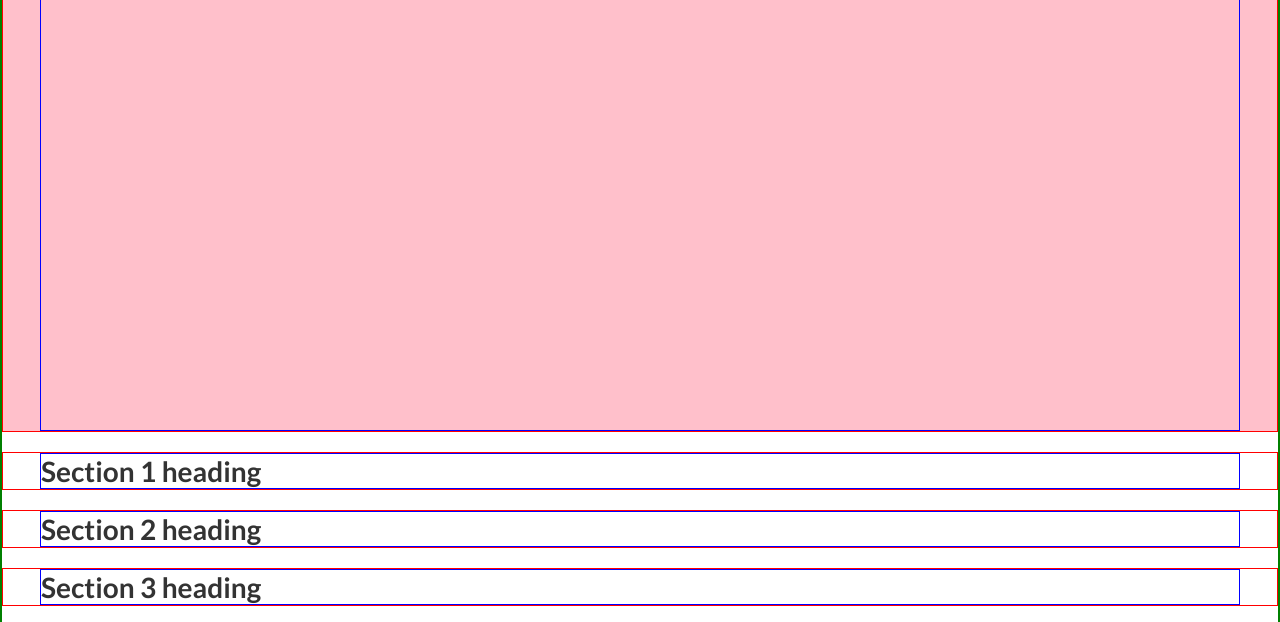
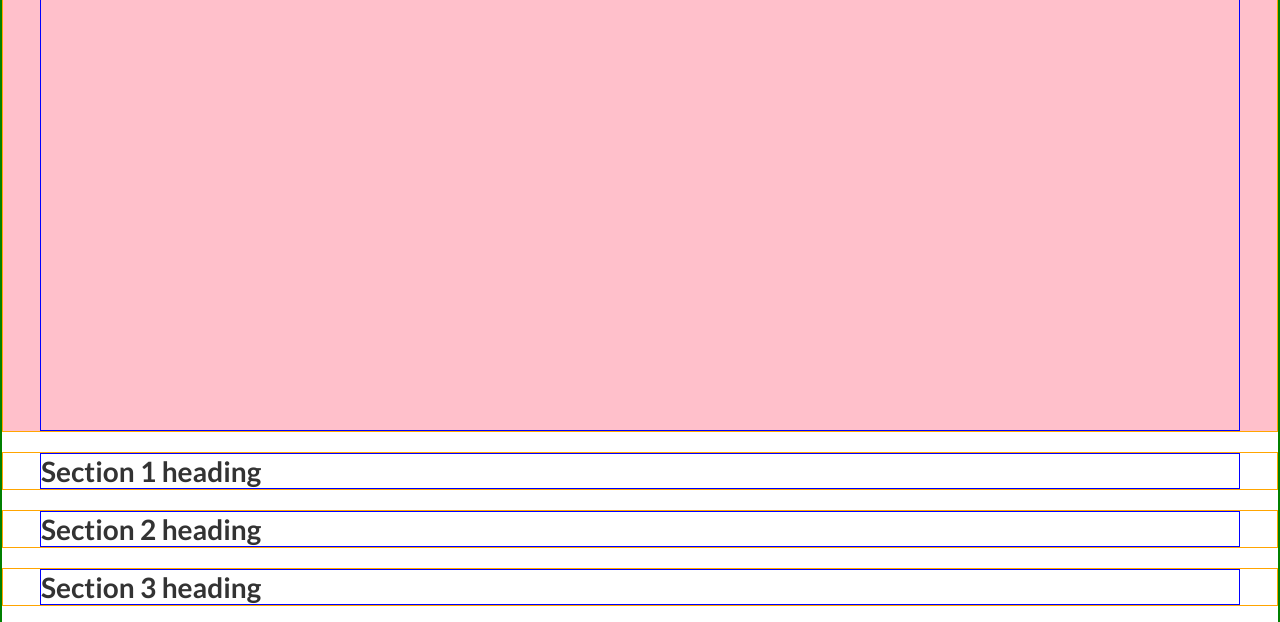
Before and after one commit to matfiko/template-project, a plain HTML site: page index.html in a window 1280 px wide. Shown: the part 140-762 px from the top of the page. Drawn offline with Linux system fonts and the light colour scheme.

Commit message:
Change border color from red to orange

```diff
--- a/styles.css
+++ b/styles.css
@@ -74,7 +74,7 @@ img {
     padding-inline: var(--spacingSm);
     display: grid;
     justify-items: center;
-    border: 1px solid red;
+    border: 1px solid orange;
 }
 
 .section__container {
```
